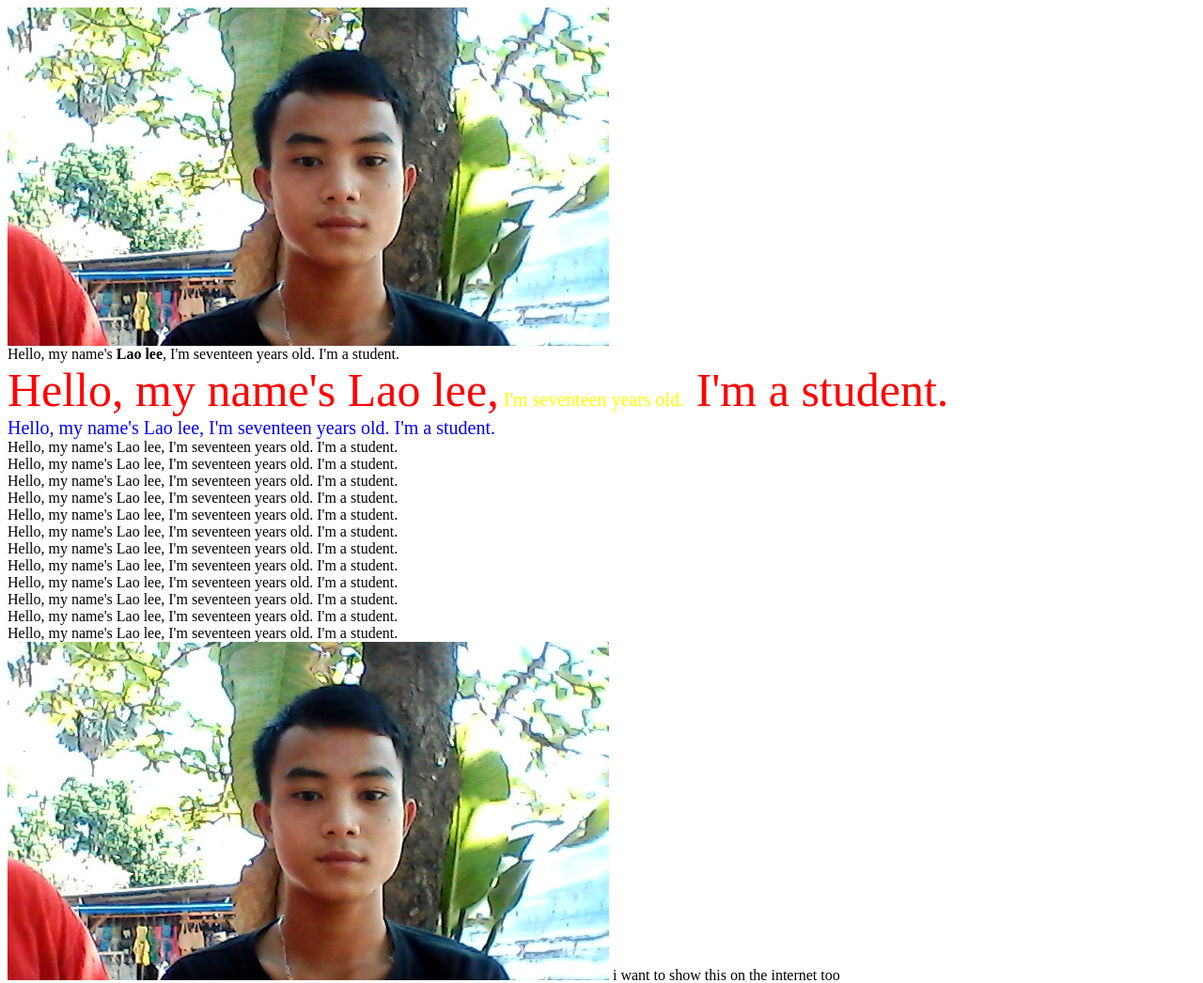
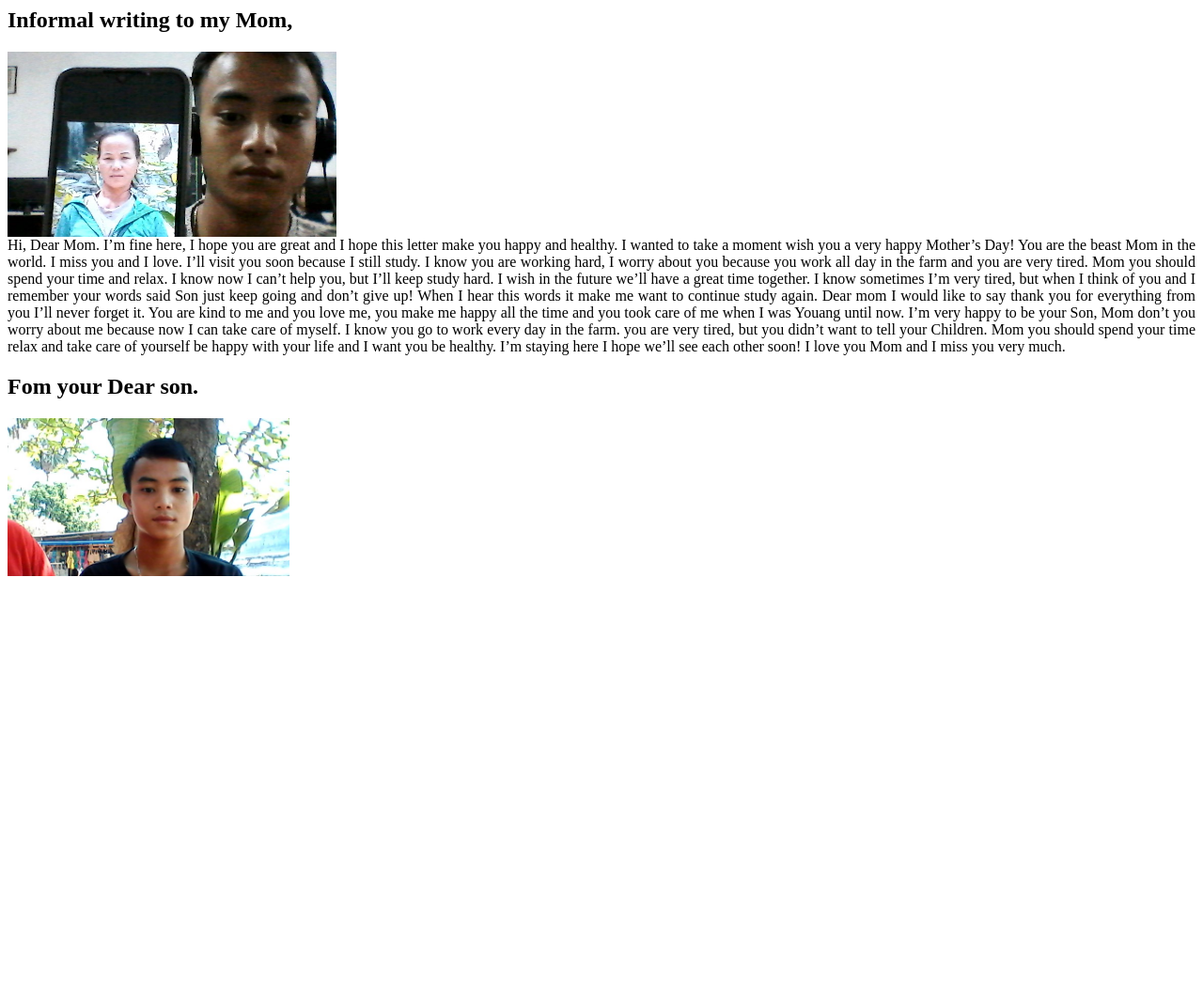
Before and after one commit to LeesengHer/LeesengHer.github.io, a plain HTML site: page index.html in a window 1280 px wide. Shown: the whole page at 94% size. After the commit the page ends 800 px from the top, so only its background shows below. Drawn offline with Linux system fonts and the light colour scheme.

Commit message:
Add files via upload

```diff
--- a/index.html
+++ b/index.html
@@ -1,24 +1,23 @@
 <html>
 <body>
-<img src='WIN_20240313_10_21_15_Pro.jpg'></img>
+<b><h2>Informal writing to my Mom, </h2></b>
+<img src='WIN_20240314_15_06_56_Pro - Copy.jpg'alt='picture of my mom and me' width='350'></img>
 
-<div>Hello, my name's <b>Lao lee</b>, I'm seventeen years old. I'm a student.</div>
-<div style='color:red;font-size:50px'>Hello, my name's Lao lee,<span style='color:yellow;font-size:20px;'> I'm seventeen years old.</span> I'm a student.</div>
-<div style='color:blue;font-size:20px'>Hello, my name's Lao lee, I'm seventeen years old. I'm a student.</div>
-<div>Hello, my name's Lao lee, I'm seventeen years old. I'm a student.</div>
-<div>Hello, my name's Lao lee, I'm seventeen years old. I'm a student.</div>
-<div>Hello, my name's Lao lee, I'm seventeen years old. I'm a student.</div>
-<div>Hello, my name's Lao lee, I'm seventeen years old. I'm a student.</div>
-<div>Hello, my name's Lao lee, I'm seventeen years old. I'm a student.</div>
-<div>Hello, my name's Lao lee, I'm seventeen years old. I'm a student.</div>
-<div>Hello, my name's Lao lee, I'm seventeen years old. I'm a student.</div>
-<div>Hello, my name's Lao lee, I'm seventeen years old. I'm a student.</div>
-<div>Hello, my name's Lao lee, I'm seventeen years old. I'm a student.</div>
-<div>Hello, my name's Lao lee, I'm seventeen years old. I'm a student.</div>
-<div>Hello, my name's Lao lee, I'm seventeen years old. I'm a student.</div>
-<div>Hello, my name's Lao lee, I'm seventeen years old. I'm a student.</div>
-<img src='WIN_20240313_10_21_15_Pro.jpg'></img>
 
-i want to show this on the internet too
+
+<div style="text-align:justify">
+Hi, Dear Mom.
+I’m fine here, I hope you are great and I hope this letter make you happy and healthy. I wanted to take a moment wish you a very happy Mother’s Day! You are the beast Mom in the world. I miss you and I love. I’ll visit you soon because I still study. I know you are working hard, I worry about you because you work all day in the farm and you are very tired. Mom you should spend your time and relax. I know now I can’t help you, but I’ll keep study hard. I wish in the future we’ll have a great time together. I know sometimes I’m very tired, but when I think of you and I remember your words said Son just keep going and don’t give up! When I hear this words it make me want to continue study again. Dear mom I would like to say thank you for everything from you I’ll never forget it. You are kind to me and you love me, you make me happy all the time and you took care of me when I was Youang until now. I’m very happy to be your Son, Mom don’t you worry about me because now I can take care of myself. I know you go to work every day in the farm. you are very tired, but you didn’t want to tell your Children. Mom you should spend your time relax and take care of yourself be happy with your life and I want you be healthy. I’m staying here I hope we’ll see each other soon! I love you Mom and I miss you very much.
+</div>
+<b><h2>Fom your Dear son.</h2></b>
+<img src='WIN_20240313_10_21_15_Pro.jpg' alt='picture of myself' width='300'></img>
+
+
+
+
+
+
+
+
+</html>
 </body>
-</html>
```
Also changed, not shown: WIN_20240314_15_06_56_Pro - Copy.jpg (added).
